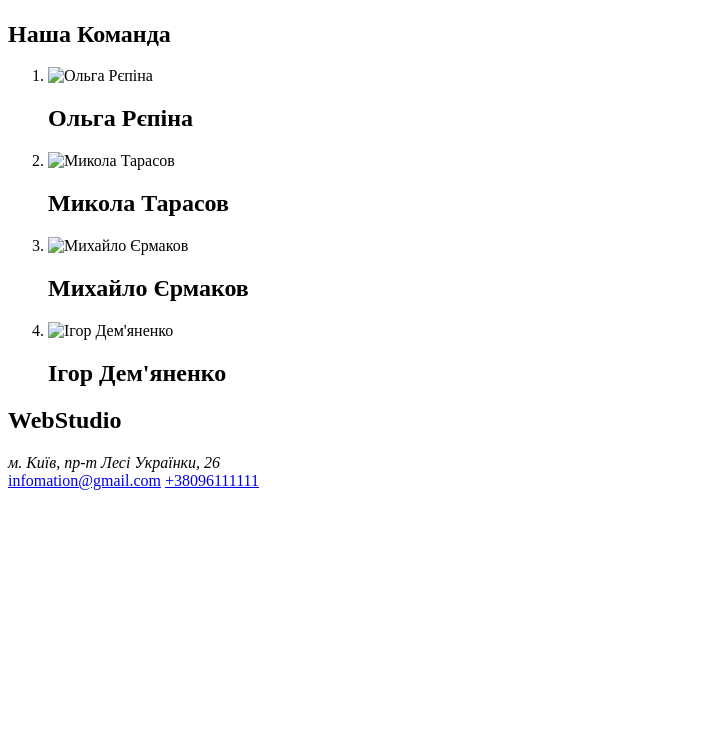
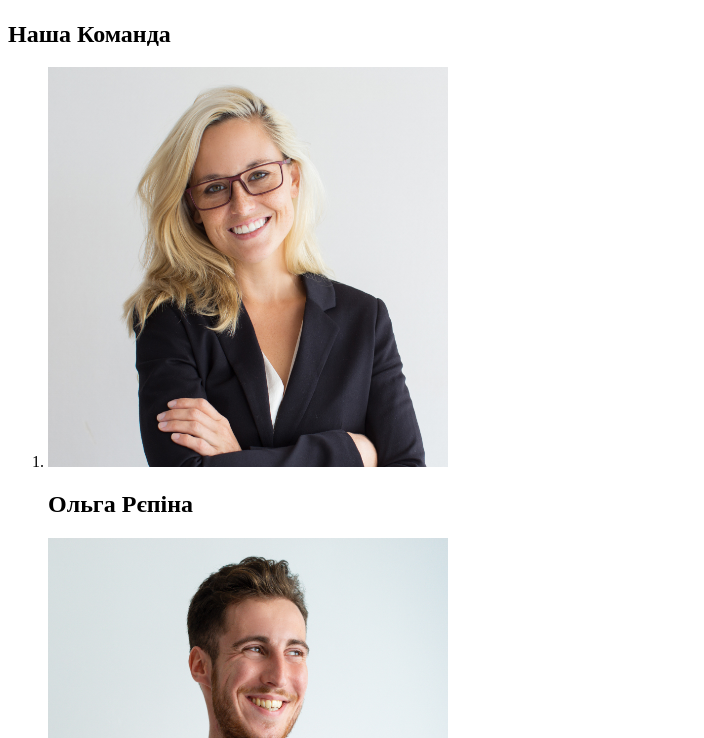
Before and after one commit to Kolya4954/test, a plain HTML site: page studio.html in a window 1280 px wide. Shown: the part 1922-2660 px from the top of the page, without its empty margins (0-704 px from the left). Before the commit the page ends 2420 px from the top, so only its background shows below. Drawn offline with Linux system fonts and the light colour scheme.

Commit message:
Update studio.html

```diff
--- a/studio.html
+++ b/studio.html
@@ -11,7 +11,7 @@
       <nav>
         <ul>
           <li>
-            <a href="./studio.html">Студіо</a>
+            <a href="./index.html">Студіо</a>
           </li>
           <li>
             <a href="./gallay.html">Галерея</a>
@@ -118,19 +118,19 @@
         <h2>Наша Команда</h2>
         <ol>
           <li>
-            <img src="./img1.jpg" width="400" height="400" alt="Ольга Рєпіна" />
+            <img src="./images/img1.jpg" width="400" height="400" alt="Ольга Рєпіна" />
             <h2>Ольга Рєпіна</h2>
           </li>
           <li>
-            <img src="./img2.jpg" width="400" height="400" alt="Микола Тарасов" />
+            <img src="./images/img2.jpg" width="400" height="400" alt="Микола Тарасов" />
             <h2>Микола Тарасов</h2>
           </li>
           <li>
-            <img src="./img3.jpg" width="400" height="400" alt="Михайло Єрмаков" />
+            <img src="./images/img3.jpg" width="400" height="400" alt="Михайло Єрмаков" />
             <h2>Михайло Єрмаков</h2>
           </li>
           <li>
-            <img src="./img.jpg" width="400" height="400" alt="Ігор Дем'яненко" />
+            <img src="./images/img.jpg" width="400" height="400" alt="Ігор Дем'яненко" />
             <h2>Ігор Дем'яненко</h2>
           </li>
         </ol>
```
